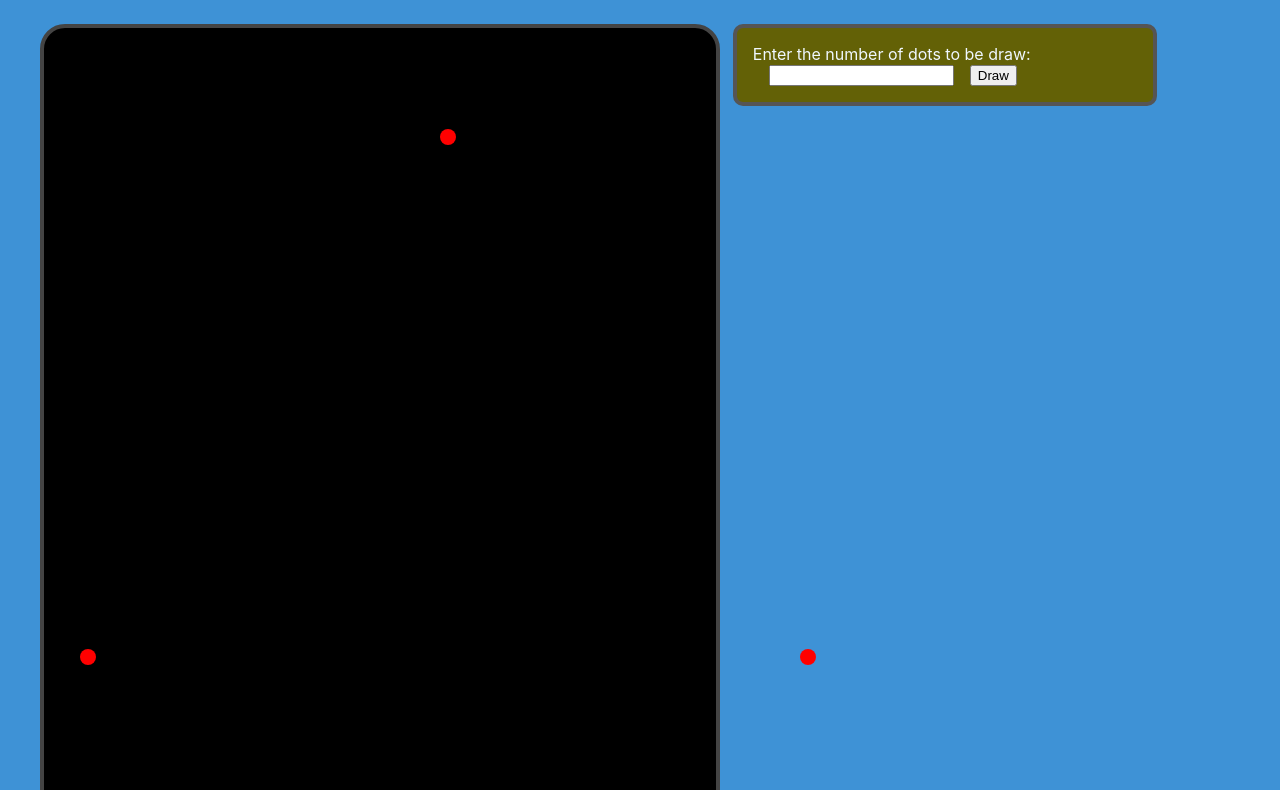
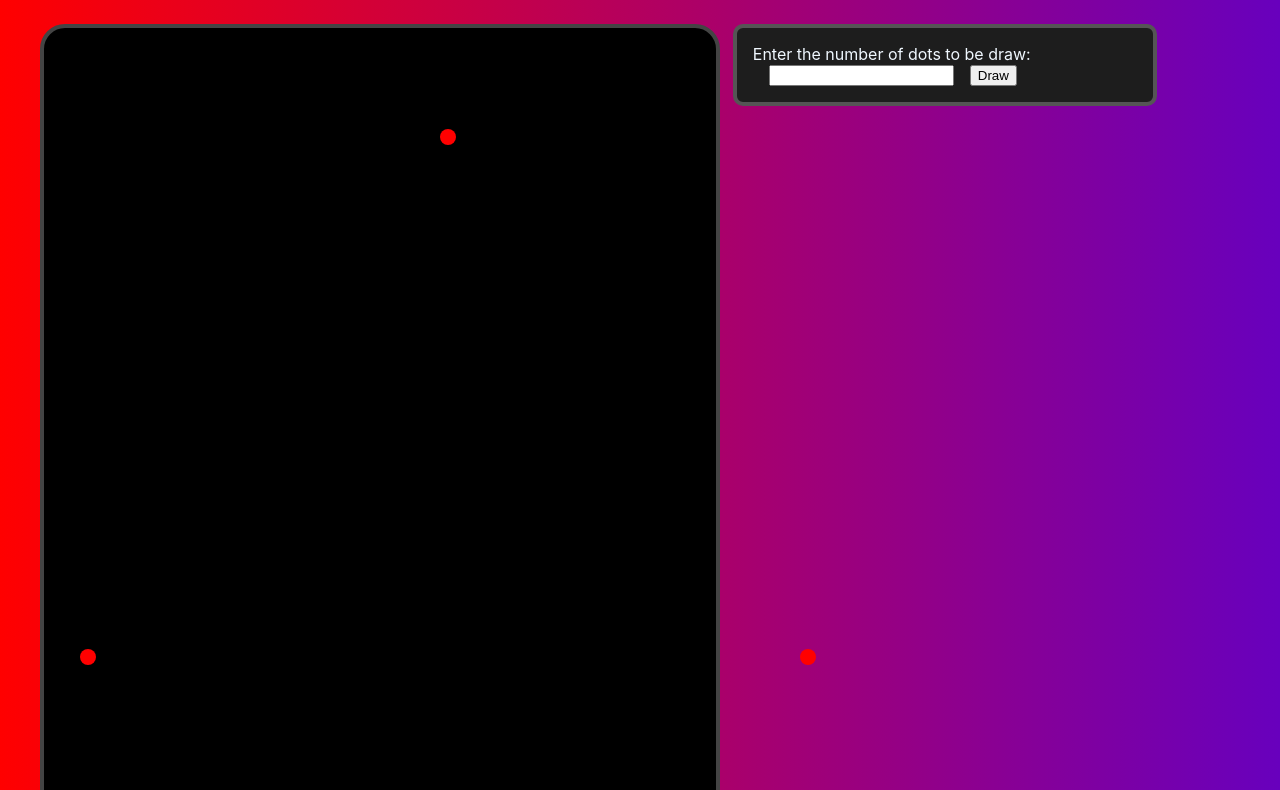
Before and after one commit to ADogTheDestroyer/SierpinskiTriangleReact, a React app: page / in a window 1280 px wide. Shown: the part 95-885 px from the top of the page. Built offline with nearby package versions, Linux system fonts and the light colour scheme.

Commit message:
changed background to gradient

```diff
--- a/src/index.css
+++ b/src/index.css
@@ -1,6 +1,6 @@
 body {
   margin: 5vh;
-  background-color: rgb(62, 146, 214);
+  background-image: linear-gradient(to right, red , rgb(104, 0, 189));
   font-family: -apple-system, BlinkMacSystemFont, 'Segoe UI', 'Roboto', 'Oxygen',
     'Ubuntu', 'Cantarell', 'Fira Sans', 'Droid Sans', 'Helvetica Neue',
     sans-serif;
@@ -36,7 +36,7 @@ input {
 
 #formContainer {
   width: 30vw;
-  background-color: rgb(99, 97, 6);
+  background-color: rgb(29, 29, 29);
   color: aliceblue;
   padding: 2vh;
   border-radius: 10px;
```
